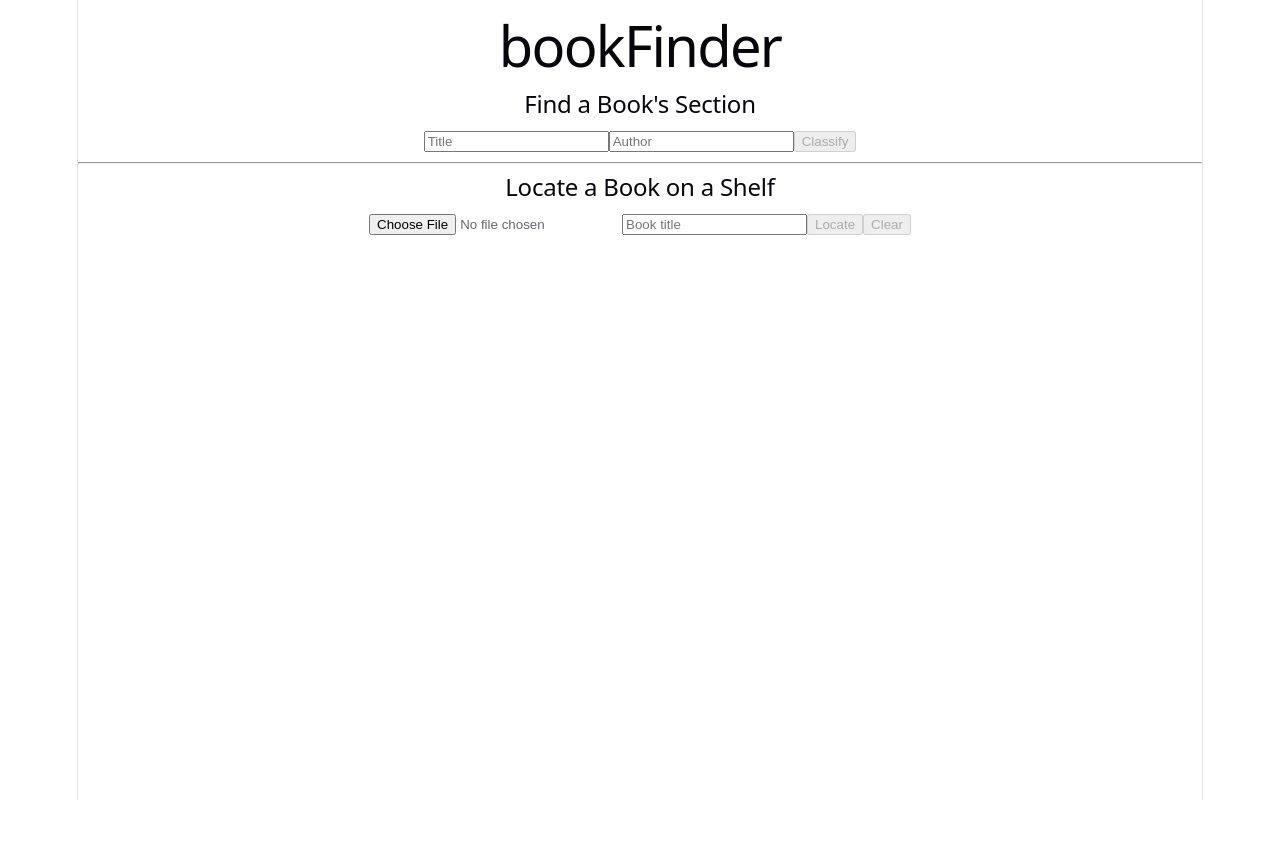
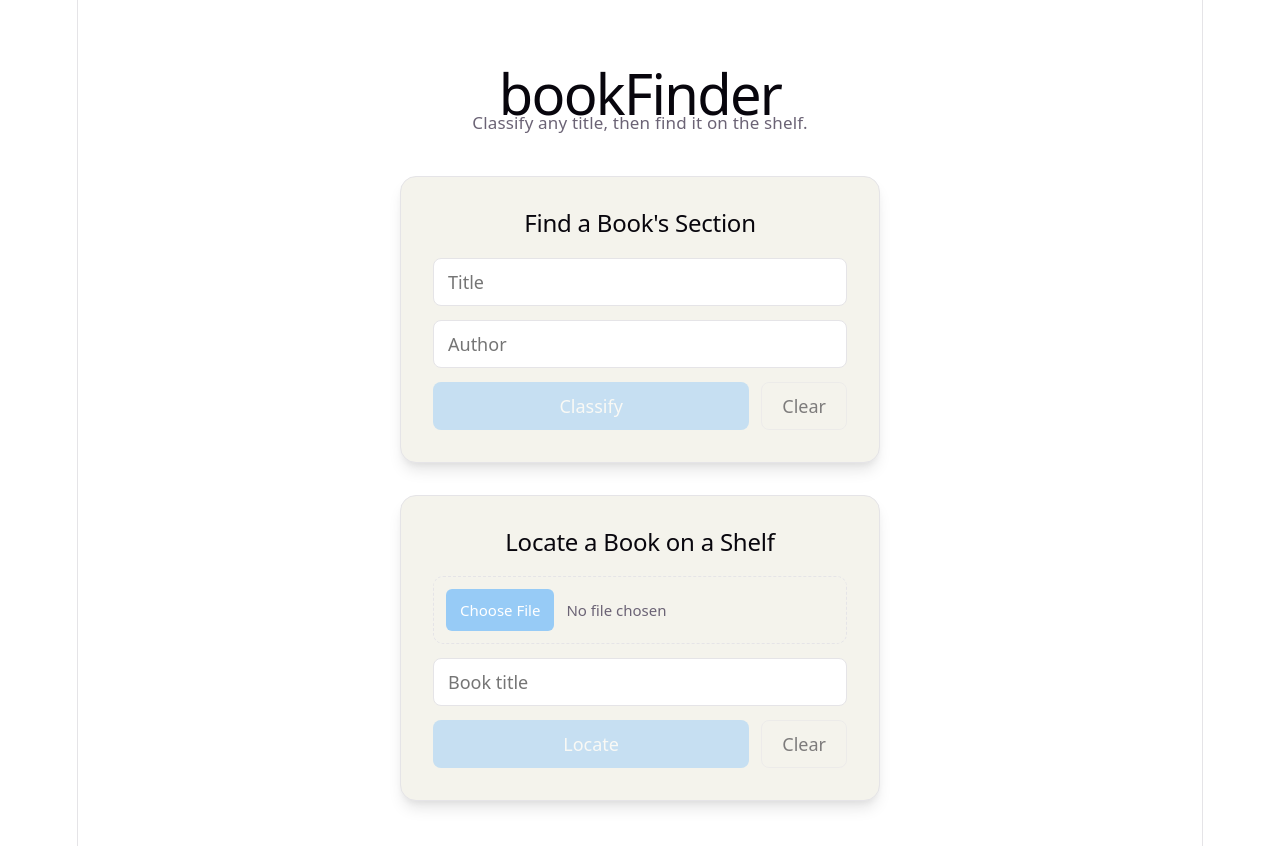
Before and after one commit to Panteaforoutan/bookFinder, a React (Vite) app in the folder bookfinder-ui/: page / in a window 1280 px wide. Shown: the top 846 px of the page. Before the commit the page ends 800 px from the top, so only its background shows below. Built offline with nearby package versions, Linux system fonts and the light colour scheme.

Commit message:
ui: redesign with card layout, styled buttons, and Classify Clear button (fixes #7)

```diff
--- a/bookfinder-ui/index.html
+++ b/bookfinder-ui/index.html
@@ -1,13 +1,16 @@
 <!doctype html>
 <html lang="en">
+
 <head>
   <meta charset="UTF-8" />
-    <link rel="icon" type="image/svg+xml" href="/favicon.svg" />
+  <link rel="icon" type="image/png" href="/favicon.png" />
   <meta name="viewport" content="width=device-width, initial-scale=1.0" />
-    <title>bookfinder-ui</title>
+  <title>bookFinder</title>
 </head>
+
 <body>
   <div id="root"></div>
   <script type="module" src="/src/main.jsx"></script>
 </body>
+
 </html>
--- a/bookfinder-ui/src/App.css
+++ b/bookfinder-ui/src/App.css
@@ -1,177 +1,93 @@
-.counter {
-  font-size: 16px;
-  padding: 5px 10px;
-  border-radius: 5px;
-  color: var(--accent);
-  background: var(--accent-bg);
-  border: 2px solid transparent;
-  transition: border-color 0.3s;
-  margin-bottom: 24px;
+.app {
+  display: flex;
+  flex-direction: column;
+  align-items: center;
+  flex-grow: 1;
+  padding: 48px 20px 64px;
+  gap: 40px;
 
-  &:hover {
-    border-color: var(--accent-border);
-  }
-
-  &:focus-visible {
-    outline: 2px solid var(--accent);
-    outline-offset: 2px;
+  @media (max-width: 1024px) {
+    padding: 32px 16px 40px;
+    gap: 28px;
   }
 }
 
-.hero {
-  position: relative;
-
-  .base,
-  .framework,
-  .vite {
-    inset-inline: 0;
-    margin: 0 auto;
-  }
-
-  .base {
-    width: 170px;
-    position: relative;
-    z-index: 0;
-  }
-
-  .framework,
-  .vite {
-    position: absolute;
-  }
-
-  .framework {
-    z-index: 1;
-    top: 34px;
-    height: 28px;
-    transform: perspective(2000px) rotateZ(300deg) rotateX(44deg) rotateY(39deg) scale(1.4);
-  }
-
-  .vite {
-    z-index: 0;
-    top: 107px;
-    height: 26px;
-    width: auto;
-    transform: perspective(2000px) rotateZ(300deg) rotateX(40deg) rotateY(39deg) scale(0.8);
-  }
+.app-header h1 {
+  margin-bottom: 4px;
 }
 
-#center {
+.tagline {
+  color: var(--text);
+  font-size: 17px;
+}
+
+.sections {
   display: flex;
   flex-direction: column;
-  gap: 25px;
-  place-content: center;
-  place-items: center;
-  flex-grow: 1;
-
-  @media (max-width: 1024px) {
-    padding: 32px 20px 24px;
-    gap: 18px;
-  }
+  align-items: center;
+  gap: 32px;
+  width: 100%;
 }
 
-#next-steps {
-  display: flex;
-  border-top: 1px solid var(--border);
-  text-align: left;
-
-  &>div {
-    flex: 1 1 0;
-    padding: 32px;
-
-    @media (max-width: 1024px) {
-      padding: 24px 20px;
-    }
-  }
-
-  .icon {
-    margin-bottom: 16px;
-    width: 22px;
-    height: 22px;
-  }
-
-  @media (max-width: 1024px) {
-    flex-direction: column;
-    text-align: center;
-  }
+.panel {
+  width: 100%;
+  max-width: 480px;
+  box-sizing: border-box;
+  background: var(--code-bg);
+  border: 1px solid var(--border);
+  border-radius: 16px;
+  padding: 32px;
+  box-shadow: var(--shadow);
 }
 
-#docs {
-  border-right: 1px solid var(--border);
-
-  @media (max-width: 1024px) {
-    border-right: none;
-    border-bottom: 1px solid var(--border);
-  }
+.field-group {
+  display: flex;
+  flex-direction: column;
+  gap: 14px;
+  margin-top: 20px;
 }
 
-#next-steps ul {
-  list-style: none;
-  padding: 0;
+.button-row {
   display: flex;
-  gap: 8px;
-  margin: 32px 0 0;
-
-  .logo {
-    height: 18px;
-  }
-
-  a {
-    color: var(--text-h);
-    font-size: 16px;
-    border-radius: 6px;
-    background: var(--social-bg);
-    display: flex;
-    padding: 6px 12px;
-    align-items: center;
-    gap: 8px;
-    text-decoration: none;
-    transition: box-shadow 0.3s;
-
-    &:hover {
-      box-shadow: var(--shadow);
-    }
-
-    .button-icon {
-      height: 18px;
-      width: 18px;
-    }
-  }
-
-  @media (max-width: 1024px) {
-    margin-top: 20px;
-    flex-wrap: wrap;
-    justify-content: center;
-
-    li {
-      flex: 1 1 calc(50% - 8px);
-    }
-
-    a {
-      width: 100%;
-      justify-content: center;
-      box-sizing: border-box;
-    }
-  }
+  gap: 12px;
+  justify-content: center;
 }
 
-#spacer {
-  height: 88px;
-  border-top: 1px solid var(--border);
+.button-row .btn-primary {
+  flex: 1;
+}
 
-  @media (max-width: 1024px) {
-    height: 48px;
-  }
+.btn-primary {
+  background: var(--accent);
+  color: #fff;
+}
+
+.btn-primary:not(:disabled):hover {
+  opacity: 0.9;
+}
+
+.btn-secondary {
+  background: transparent;
+  border-color: var(--border);
+  color: var(--text-h);
+}
+
+.btn-secondary:not(:disabled):hover {
+  background: var(--social-bg);
 }
 
 .error {
   color: #e5484d;
+  margin-top: 12px;
 }
 
 .locate-image-wrapper {
   position: relative;
   max-width: 500px;
-  margin: 12px auto 0;
+  margin: 20px auto 0;
   overflow: hidden;
+  border-radius: 12px;
+  box-shadow: var(--shadow);
 }
 
 .locate-box {
@@ -212,32 +128,20 @@
 
 .category-list {
   display: flex;
-  flex-direction: column;
-  align-items: center;
-  list-style-position: inside;
-  margin: 0 auto;
+  flex-direction: row;
+  flex-wrap: wrap;
+  justify-content: center;
+  list-style: none;
+  gap: 8px;
+  margin: 12px 0 0;
   padding: 0;
 }
 
-.ticks {
-  position: relative;
-  width: 100%;
-
-  &::before,
-  &::after {
-    content: '';
-    position: absolute;
-    top: -4.5px;
-    border: 5px solid transparent;
-  }
-
-  &::before {
-    left: 0;
-    border-left-color: var(--border);
-  }
-
-  &::after {
-    right: 0;
-    border-right-color: var(--border);
-  }
+.category-list li {
+  background: var(--accent-bg);
+  color: var(--accent);
+  padding: 6px 14px;
+  border-radius: 999px;
+  font-size: 14px;
+  font-weight: 500;
 }
--- a/bookfinder-ui/src/App.jsx
+++ b/bookfinder-ui/src/App.jsx
@@ -4,11 +4,15 @@ import "./App.css";
 
 function App() {
   return (
-    <div>
-      <h1>bookFinder</h1>
-      <ClassifySection />
-      <hr />
-      <LocateSection />
+    <div className="app">
+      <header className="app-header">
+        <h1>bookFinder</h1>
+        <p className="tagline">Classify any title, then find it on the shelf.</p>
+      </header>
+      <main className="sections">
+        <ClassifySection />
+        <LocateSection />
+      </main>
     </div>
   );
 }
--- a/bookfinder-ui/src/components/ClassifySection.jsx
+++ b/bookfinder-ui/src/components/ClassifySection.jsx
@@ -32,9 +32,17 @@ function ClassifySection() {
     }
   }
 
+  function handleClear() {
+    setTitle("");
+    setAuthor("");
+    setResult(null);
+    setClassifyError("");
+  }
+
   return (
-    <section>
+    <section className="panel">
       <h2>Find a Book's Section</h2>
+      <div className="field-group">
         <input
           type="text"
           placeholder="Title"
@@ -47,9 +55,19 @@ function ClassifySection() {
           value={author}
           onChange={(e) => setAuthor(e.target.value)}
         />
-      <button onClick={handleSubmit} disabled={!title.trim()}>
+        <div className="button-row">
+          <button className="btn-primary" onClick={handleSubmit} disabled={!title.trim()}>
             Classify
           </button>
+          <button
+            className="btn-secondary"
+            onClick={handleClear}
+            disabled={!title && !author && !result}
+          >
+            Clear
+          </button>
+        </div>
+      </div>
 
       {classifyError && <p className="error">{classifyError}</p>}
 
--- a/bookfinder-ui/src/components/LocateSection.jsx
+++ b/bookfinder-ui/src/components/LocateSection.jsx
@@ -34,6 +34,7 @@ function LocateSection() {
     setLocateResult(null);
     setLocateError("");
     setLocateStage("");
+    setQuery("");
     uploadFieldRef.current?.reset();
   }
 
@@ -86,8 +87,9 @@ function LocateSection() {
   }
 
   return (
-    <section>
+    <section className="panel">
       <h2>Locate a Book on a Shelf</h2>
+      <div className="field-group">
         <ImageUploadField
           ref={uploadFieldRef}
           onImageSelected={handleImageSelected}
@@ -100,15 +102,19 @@ function LocateSection() {
           value={query}
           onChange={(e) => setQuery(e.target.value)}
         />
+        <div className="button-row">
           <button
+            className="btn-primary"
             onClick={handleLocate}
             disabled={(!!locateStage && !locateResult) || converting || !image}
           >
             Locate
           </button>
-      <button onClick={handleClear} disabled={!image}>
+          <button className="btn-secondary" onClick={handleClear} disabled={!image}>
             Clear
           </button>
+        </div>
+      </div>
 
       {locateError && <p className="error">{locateError}</p>}
 
--- a/bookfinder-ui/src/index.css
+++ b/bookfinder-ui/src/index.css
@@ -4,9 +4,9 @@
   --bg: #fff;
   --border: #e5e4e7;
   --code-bg: #f4f3ec;
-  --accent: #aa3bff;
-  --accent-bg: rgba(170, 59, 255, 0.1);
-  --accent-border: rgba(170, 59, 255, 0.5);
+  --accent: #59b1fe98;
+  --accent-bg: rgba(59, 206, 255, 0.1);
+  --accent-border: rgba(141, 139, 242, 0.5);
   --social-bg: rgba(244, 243, 236, 0.5);
   --shadow:
     rgba(0, 0, 0, 0.1) 0 10px 15px -3px, rgba(0, 0, 0, 0.05) 0 4px 6px -2px;
@@ -37,9 +37,9 @@
     --bg: #16171d;
     --border: #2e303a;
     --code-bg: #1f2028;
-    --accent: #c084fc;
-    --accent-bg: rgba(192, 132, 252, 0.15);
-    --accent-border: rgba(192, 132, 252, 0.5);
+    --accent: #749ef9;
+    --accent-bg: rgba(52, 157, 237, 0.305);
+    --accent-border: rgba(132, 150, 252, 0.662);
     --social-bg: rgba(47, 48, 58, 0.5);
     --shadow:
       rgba(0, 0, 0, 0.4) 0 10px 15px -3px, rgba(0, 0, 0, 0.25) 0 4px 6px -2px;
@@ -77,20 +77,24 @@ h1 {
   font-size: 56px;
   letter-spacing: -1.68px;
   margin: 32px 0;
+
   @media (max-width: 1024px) {
     font-size: 36px;
     margin: 20px 0;
   }
 }
+
 h2 {
   font-size: 24px;
   line-height: 118%;
   letter-spacing: -0.24px;
   margin: 0 0 8px;
+
   @media (max-width: 1024px) {
     font-size: 20px;
   }
 }
+
 p {
   margin: 0;
 }
@@ -109,3 +113,75 @@ code {
   padding: 4px 8px;
   background: var(--code-bg);
 }
+
+input[type="text"] {
+  font: inherit;
+  color: var(--text-h);
+  background: var(--bg);
+  border: 1px solid var(--border);
+  border-radius: 8px;
+  padding: 10px 14px;
+  width: 100%;
+  box-sizing: border-box;
+  transition: border-color 0.2s, box-shadow 0.2s;
+}
+
+input[type="text"]:focus-visible {
+  outline: none;
+  border-color: var(--accent);
+  box-shadow: 0 0 0 3px var(--accent-bg);
+}
+
+input[type="file"] {
+  font: inherit;
+  font-size: 15px;
+  color: var(--text);
+  border: 1px dashed var(--border);
+  border-radius: 10px;
+  padding: 12px;
+  width: 100%;
+  box-sizing: border-box;
+  cursor: pointer;
+  transition: border-color 0.2s, background 0.2s;
+}
+
+input[type="file"]:hover {
+  border-color: var(--accent-border);
+  background: var(--accent-bg);
+}
+
+input[type="file"]::file-selector-button {
+  font: inherit;
+  font-weight: 500;
+  margin-right: 12px;
+  padding: 8px 14px;
+  border: none;
+  border-radius: 6px;
+  background: var(--accent);
+  color: #fff;
+  cursor: pointer;
+  transition: opacity 0.2s;
+}
+
+input[type="file"]::file-selector-button:hover {
+  opacity: 0.85;
+}
+
+button {
+  font: inherit;
+  font-weight: 500;
+  border-radius: 8px;
+  padding: 10px 20px;
+  border: 1px solid transparent;
+  cursor: pointer;
+  transition: opacity 0.2s, transform 0.1s, background 0.2s;
+}
+
+button:not(:disabled):active {
+  transform: scale(0.97);
+}
+
+button:disabled {
+  cursor: not-allowed;
+  opacity: 0.5;
+}
```
Also changed, not shown: bookfinder-ui/public/favicon.png (added). Lines whose indentation alone changed are shown as unchanged.
